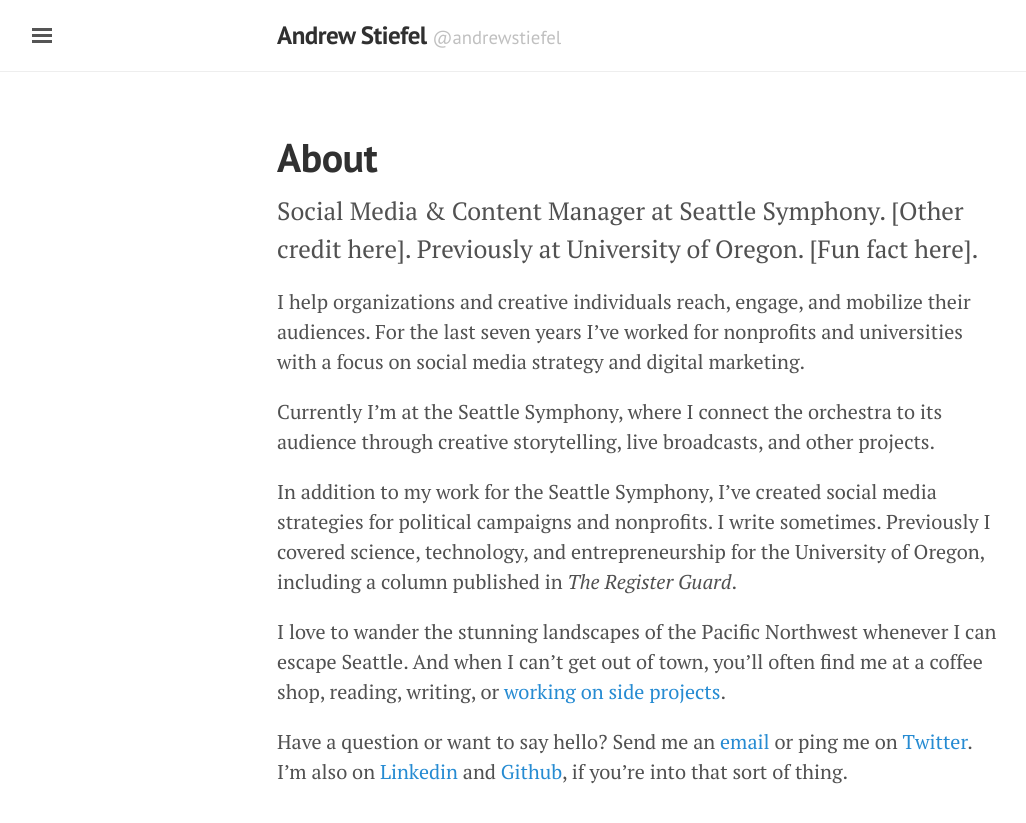
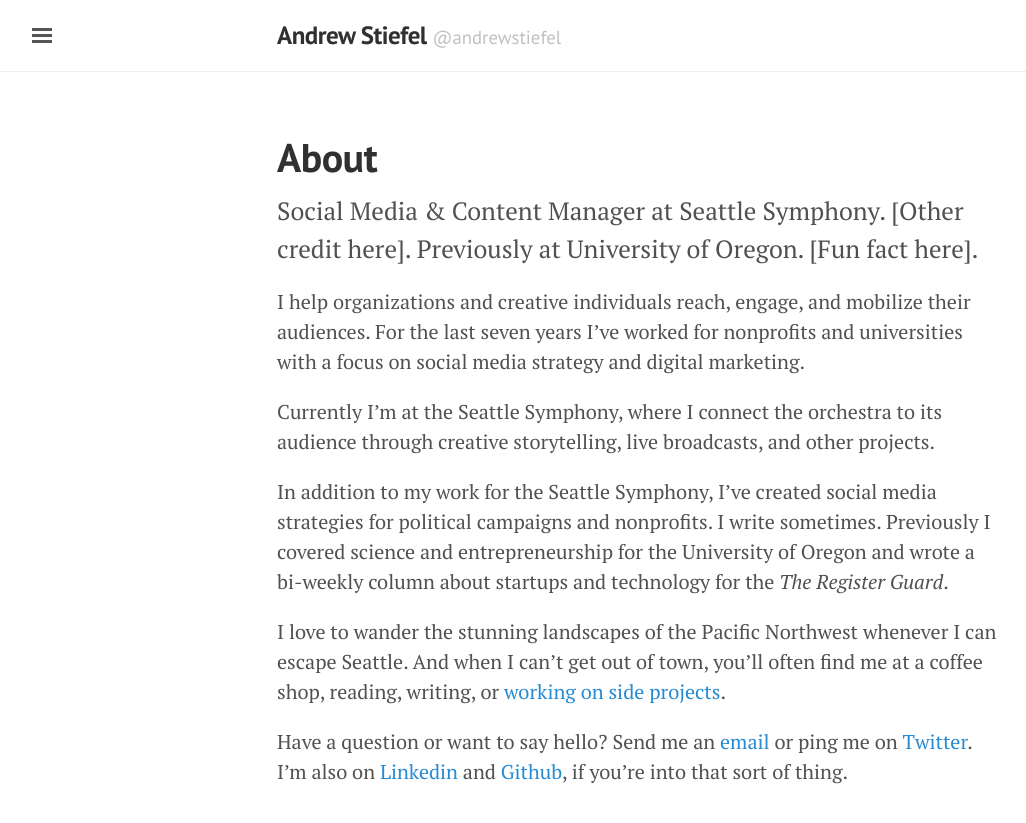
Before and after one commit to andrewstiefel/andrewstiefel.com, a Jekyll site: the page built from about.md, in a window 1280 px wide. Shown: the top 823 px of the page, without its empty margins (3-1029 px from the left). Built offline with Jekyll 4.4.1, drawn with Linux system fonts in a browser that asks for light colours.

Commit message:
Update about.md

```diff
--- a/about.md
+++ b/about.md
@@ -9,7 +9,7 @@
 
 Currently I’m at the Seattle Symphony, where I connect the orchestra to its audience through creative storytelling, live broadcasts, and other projects.
 
-In addition to my work for the Seattle Symphony, I've created social media strategies for political campaigns and nonprofits. I write sometimes. Previously I covered science, technology, and entrepreneurship for the University of Oregon, including a column published in _The Register Guard_.
+In addition to my work for the Seattle Symphony, I've created social media strategies for political campaigns and nonprofits. I write sometimes. Previously I covered science and entrepreneurship for the University of Oregon and wrote a bi-weekly column about startups and technology for the _The Register Guard_.
 
 I love to wander the stunning landscapes of the Pacific Northwest whenever I can escape Seattle. And when I can't get out of town, you'll often find me at a coffee shop, reading, writing, or [working on side projects](https://andrewstiefel.net).
 
```
